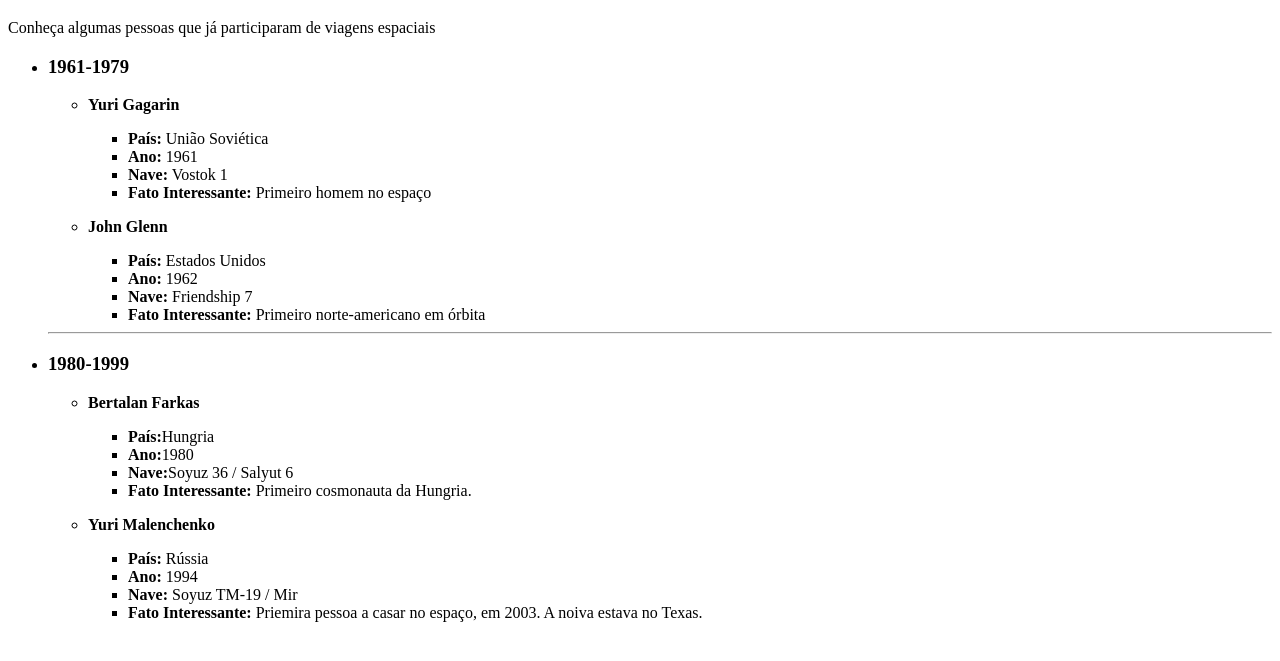
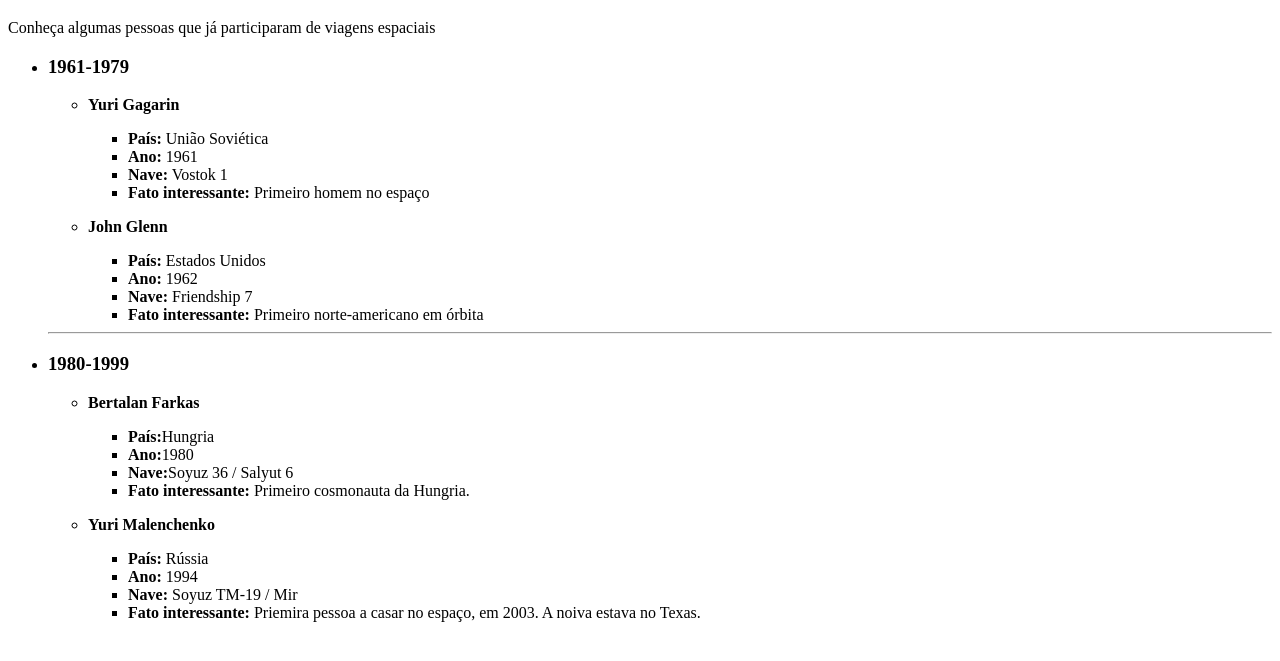
Before and after one commit to devrafaelp/Onebitcodesite, a plain HTML site: page Listaexercicio.html in a window 1280 px wide. Shown: the part 61-722 px from the top of the page. Drawn offline with Linux system fonts and the light colour scheme.

Commit message:
Update Listaexercicio.html

```diff
--- a/Listaexercicio.html
+++ b/Listaexercicio.html
@@ -11,8 +11,10 @@
     <p>Conheça algumas pessoas que já participaram de viagens espaciais</p>
 
     <ul>
-      <li><h3><strong>1961-1979</strong></h3></li>
-       <ul>
+      <li>
+        <h3><strong>1961-1979</strong></h3>
+      </li>
+        <ul>
           <li>
           <p><strong>Yuri Gagarin</strong></p>
           </li>
@@ -20,7 +22,7 @@
           <li><strong>País:</strong> União Soviética</li>
           <li><strong>Ano:</strong> 1961</li>
           <li><strong>Nave:</strong> Vostok 1</li>
-          <li><strong>Fato Interessante:</strong> Primeiro homem no espaço</li>
+          <li><strong>Fato interessante:</strong> Primeiro homem no espaço</li>
         </ul>
       </ul>
       <ul>
@@ -31,7 +33,7 @@
           <li><strong>País:</strong> Estados Unidos</strong></li>
           <li><strong>Ano:</strong> 1962</li>
           <li><strong>Nave:</strong> Friendship 7</li>
-          <li><strong>Fato Interessante:</strong> Primeiro norte-americano em órbita</li>
+          <li><strong>Fato interessante:</strong> Primeiro norte-americano em órbita</li>
         </ul>
       </ul>
       <hr>
@@ -46,7 +48,7 @@
           <li><strong>País:</strong>Hungria</li>
           <li><strong>Ano:</strong>1980</li>
           <li><strong>Nave:</strong>Soyuz 36 / Salyut 6</li>
-          <li><strong>Fato Interessante:</strong> Primeiro cosmonauta da Hungria.</li>
+          <li><strong>Fato interessante:</strong> Primeiro cosmonauta da Hungria.</li>
         </ul>
         <li>
           <p><strong>Yuri Malenchenko</strong></p>
@@ -55,7 +57,7 @@
           <li><strong>País:</strong> Rússia</li>
           <li><strong>Ano:</strong> 1994</li>
           <li><strong>Nave:</strong> Soyuz TM-19 / Mir</li>
-          <li><strong>Fato Interessante:</strong> Priemira pessoa a casar no espaço, em 2003. A noiva estava no Texas.</li>
+          <li><strong>Fato interessante:</strong> Priemira pessoa a casar no espaço, em 2003. A noiva estava no Texas.</li>
         </ul>
       </ul>
     </ul>
```
